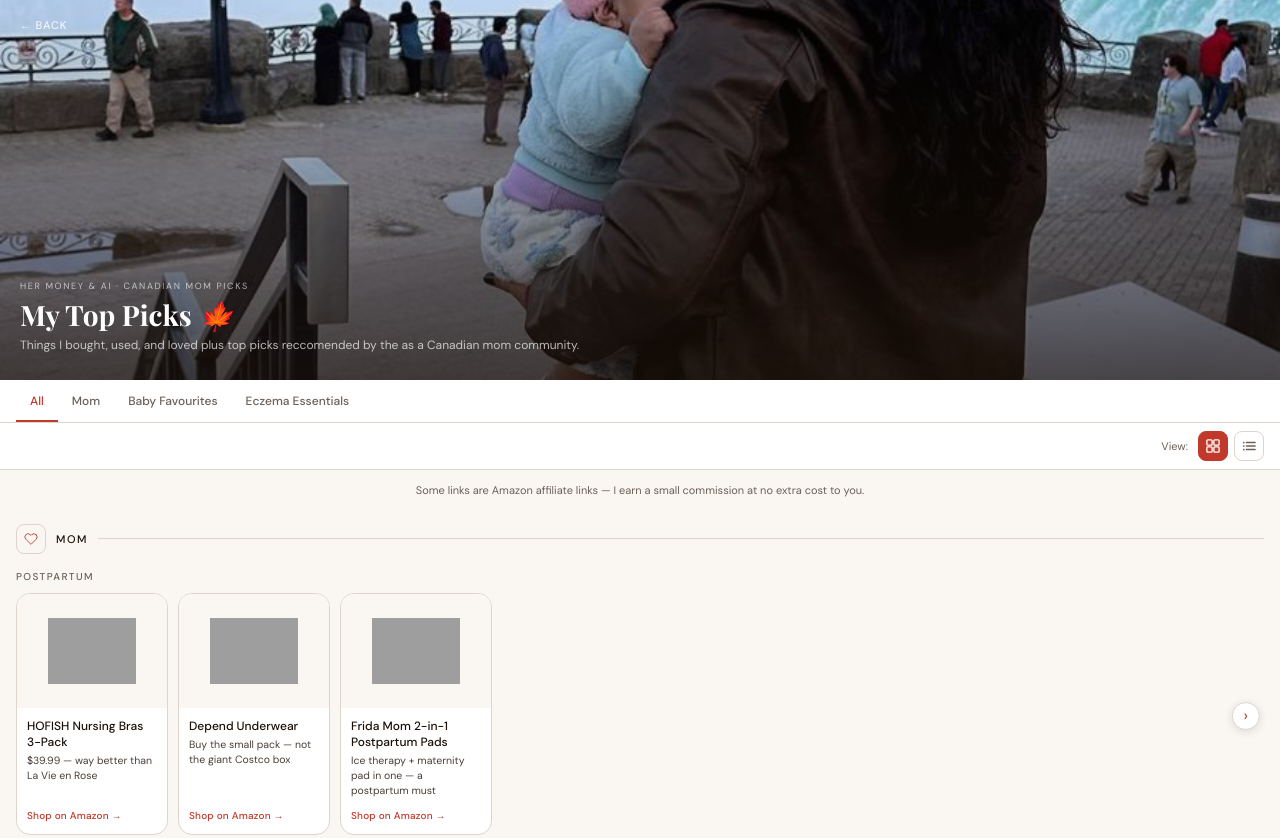
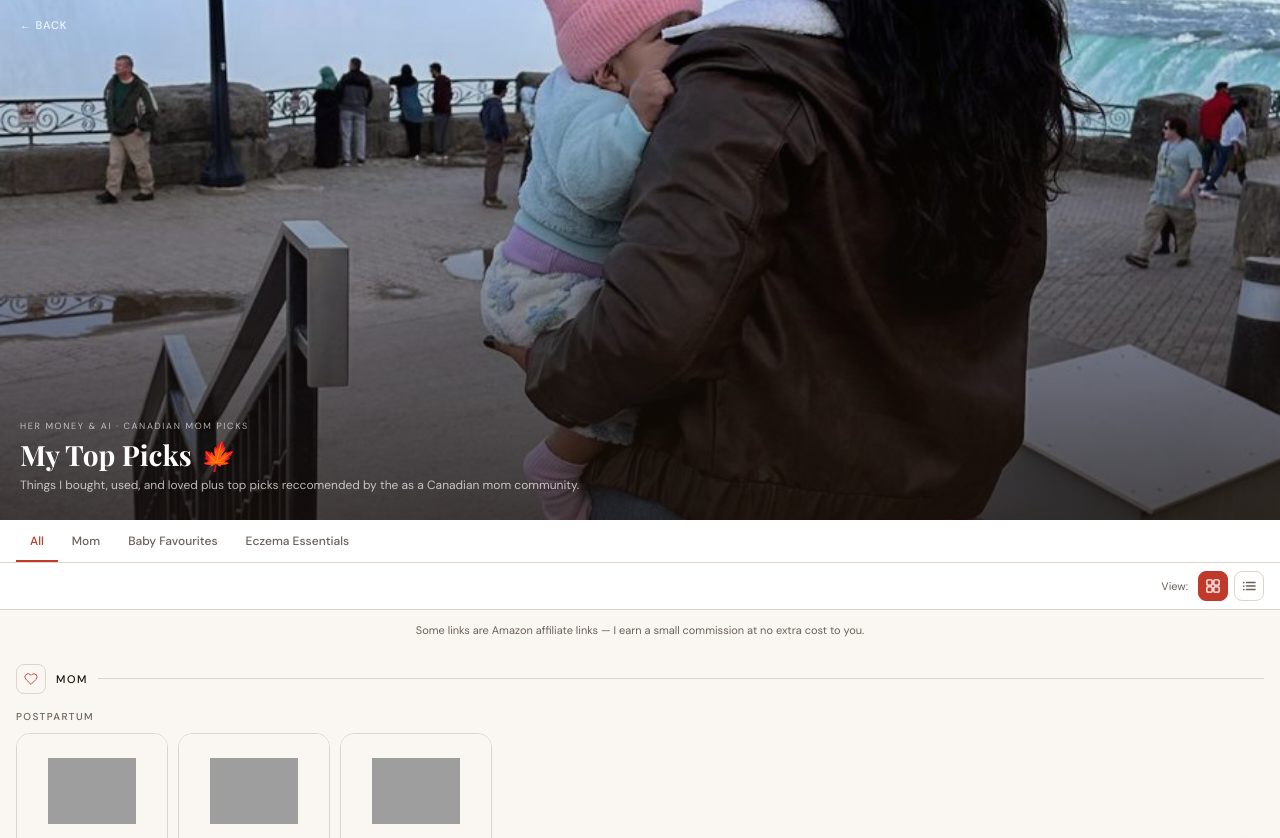
Before and after one commit to hermoneyandai/hermoneyandai, a plain HTML site: page picks.html in a window 1280 px wide. Shown: the top 838 px of the page. Drawn offline with nearby package versions, Linux system fonts and the light colour scheme; grey boxes are pictures that could not be loaded; a web font is replaced by a local one.

Commit message:
Update picks.html

```diff
--- a/picks.html
+++ b/picks.html
@@ -29,6 +29,10 @@ body { font-family: 'DM Sans', sans-serif; background: var(--linen); color: var(
 
 /* ── Hero ── */
 .hero { position: relative; height: 380px; overflow: hidden; }
+@media (min-width: 768px) {
+  .hero { height: 520px; }
+  .hero img { object-position: center 35%; }
+}
 .hero img { width: 100%; height: 100%; object-fit: cover; object-position: center 45%; }
 .hero-overlay { position: absolute; inset: 0; background: linear-gradient(to bottom, rgba(26,16,8,0.05) 0%, rgba(26,16,8,0.72) 100%); }
 .hero-top { position: absolute; top: 0; left: 0; right: 0; padding: 18px 20px; }
```
